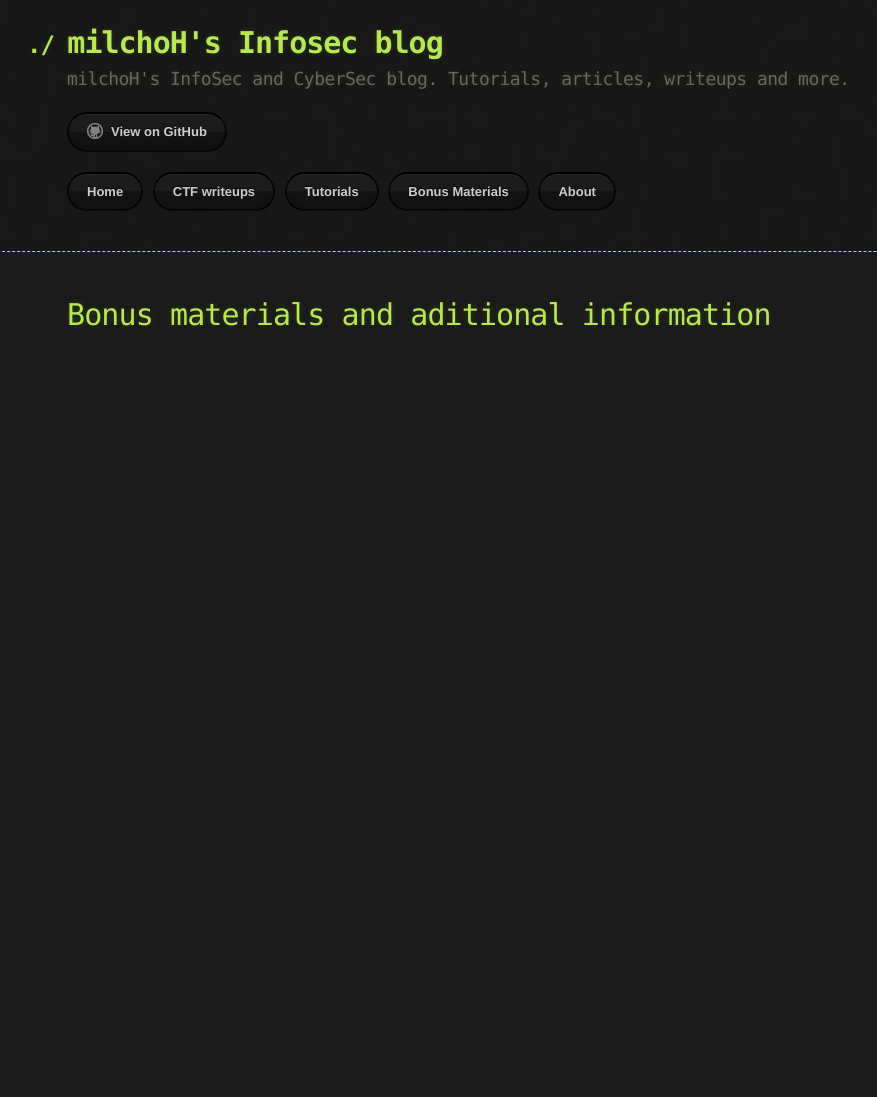
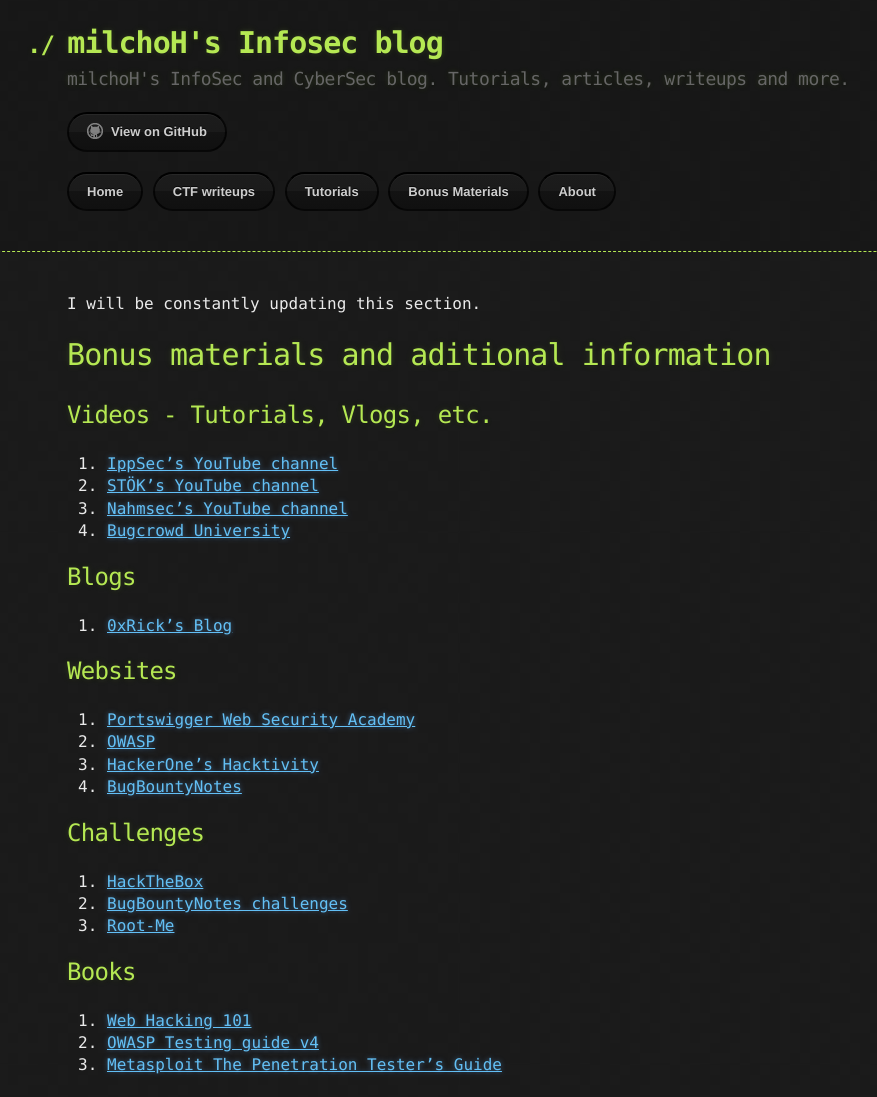
Before and after one commit to milchoH/milchoH.github.io, a Jekyll site: the page built from bonusmaterials.md, in a window 1280 px wide. Shown: the whole page, without its empty margins (73-950 px from the left). Built offline with Jekyll 4.4.1, drawn with Linux system fonts in a browser that asks for light colours; before the commit the page ends 900 px from its top, so only the background shows below that.

Commit message:
bonus materials

```diff
--- a/bonusmaterials.md
+++ b/bonusmaterials.md
@@ -4,4 +4,31 @@ layout: default
 permalink: /bonusmaterials
 ---
 
+I will be constantly updating this section.
+
 # Bonus materials and aditional information
+
+## Videos - Tutorials, Vlogs, etc.
+1. [IppSec's YouTube channel](https://www.youtube.com/channel/UCa6eh7gCkpPo5XXUDfygQQA)
+2. [STÖK's YouTube channel](https://www.youtube.com/channel/UCQN2DsjnYH60SFBIA6IkNwg)
+3. [Nahmsec's YouTube channel](https://www.youtube.com/channel/UCCZDt7MuC3Hzs6IH4xODLBw)
+4. [Bugcrowd University](https://www.bugcrowd.com/hackers/bugcrowd-university/)
+
+## Blogs
+1. [0xRick's Blog](https://0xrick.github.io)
+
+## Websites
+1. [Portswigger Web Security Academy](https://portswigger.net/web-security)
+2. [OWASP](https://www.owasp.org/index.php/Main_Page)
+3. [HackerOne's Hacktivity](https://hackerone.com/hacktivity)
+4. [BugBountyNotes](https://www.bugbountynotes.com/)
+
+## Challenges
+1. [HackTheBox](https://www.hackthebox.eu/)
+2. [BugBountyNotes challenges](https://www.bugbountynotes.com/training)
+3. [Root-Me](https://www.root-me.org/?lang=en)
+
+## Books
+1. [Web Hacking 101](https://leanpub.com/web-hacking-101)
+2. [OWASP Testing guide v4](https://www.owasp.org/index.php/OWASP_Testing_Project)
+3. [Metasploit The Penetration Tester's Guide](https://nostarch.com/metasploit)
```
